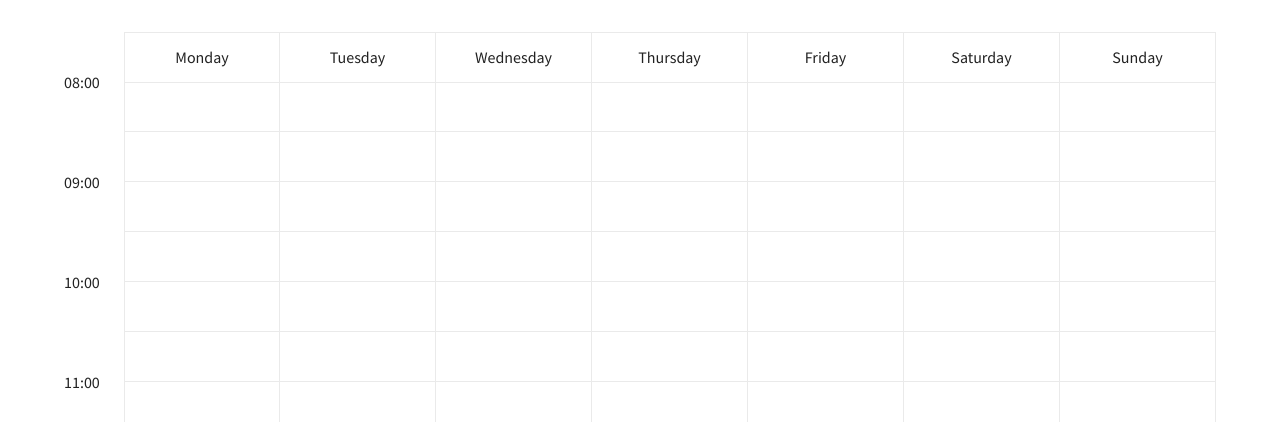
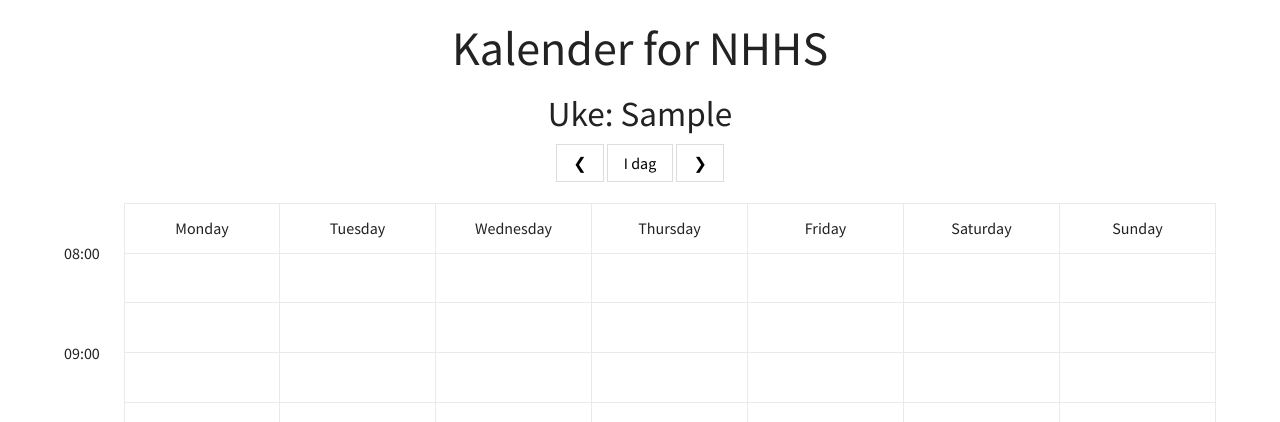
Before and after one commit to joachimaae/NHHS-kalender, a Flask app: template app/templates/index.html in a window 1280 px wide. Shown: the top 422 px of the page. Run offline with Flask 2, Linux system fonts and the light colour scheme; the template is opened without the code that fills it: most values are stand-ins (such as "Sample title", 1, 10 or a date in 2020); some libraries are stand-ins or nearby versions.

Commit message:
Ukebytter

```diff
--- a/app/static/styles/css/style.css
+++ b/app/static/styles/css/style.css
@@ -17,10 +17,31 @@ body {
   color: #222222;
   background-color: white;
 }
+body h2 {
+  font-size: 2.2em;
+}
 
 a {
   color: #A2B9B2;
   text-decoration: none;
+}
+
+/* Added below*/
+.weekswitch {
+  text-align: center;
+  display: block;
+  padding-top: 1em;
+  margin: 0.5em;
+}
+.weekswitch a {
+  color: black;
+  padding: 8px 16px;
+  text-decoration: none;
+  transition: background-color 0.3s;
+  border: 1px solid #ddd;
+}
+.weekswitch a:hover {
+  background-color: #ddd;
 }
 
 /* --------------------------------
--- a/app/static/styles/scss/style.scss
+++ b/app/static/styles/scss/style.scss
@@ -27,11 +27,38 @@ body {
 	}
 	color: $text-color;
 	background-color: $bg-color;
+
+
+
+	h2 {
+		font-size: 2.2em;
+	}
 }
 
 a {
 	color: $link-color;
 	text-decoration: none;
+
+}
+/* Added below*/
+.weekswitch{
+	text-align: center;
+	display: block;
+	padding-top: 1em;
+	margin: 0.5em;
+	a {
+		color: black;
+		padding: 8px 16px;
+		text-decoration: none;
+		transition: background-color .3s;
+		border: 1px solid #ddd;
+		&:hover {
+			background-color: #ddd;
+		}
+
+
+	}
+
 }
 
 /* --------------------------------
--- a/app/templates/index.html
+++ b/app/templates/index.html
@@ -11,6 +11,16 @@
 	<title>NHHS Kalender</title>
 </head>
 <body>
+
+<h1 style="text-align:center;font-size: 3em;padding:0.5em;">Kalender for NHHS</h1>
+<h2 style="text-align:center;">Uke: {{ ukenummer_dag }}</h2>
+
+<div class="weekswitch">
+  <a href="/index/{{ ukenummer_dag - 1 if ukenummer_dag!=1 else 52 }}">❮</a>
+  <a href="/index">I dag</a>
+  <a href="/index/{{ ukenummer_dag + 1 if ukenummer_dag!=52 else 1 }}">❯</a>
+</div>
+
 <div class="cd-schedule loading">
 	<div class="timeline">
 		<ul>
@@ -56,7 +66,7 @@
 				<div class="top-info"><span>Monday</span></div>
 
 				<ul>
-					{% for key, value in eventer.items() if value['ukedag'] == 0 %}
+					{% for key, value in eventer.items() if value['ukedag'] == 0 and value['ukenummer']==ukenummer_dag %}
 					<li class="single-event" data-start= "{{ value['start_tid'] }}" data-end="{{ value['slutt_tid'] }}" data-content="{{ value['beskrivelse'] }}" data-event="event-{{ value['farge'] }}">
 						<a href="#0">
 							<em class="event-name">{{ value['tittel'] }}</em>
@@ -69,7 +79,7 @@
 			<li class="events-group">
 				<div class="top-info"><span>Tuesday</span></div>
 					<ul>
-						{% for key, value in eventer.items() if value['ukedag'] == 1 %}
+						{% for key, value in eventer.items() if value['ukedag'] == 1 and value['ukenummer']==ukenummer_dag %}
 						<li class="single-event" data-start= "{{ value['start_tid'] }}" data-end="{{ value['slutt_tid'] }}" data-content="{{ value['beskrivelse'] }}" data-event="event-{{ value['farge'] }}">
 							<a href="#0">
 								<em class="event-name">{{ value['tittel'] }}</em>
@@ -81,7 +91,7 @@
 			<li class="events-group">
 				<div class="top-info"><span>Wednesday</span></div>
 					<ul>
-						{% for key, value in eventer.items() if value['ukedag'] == 2 %}
+						{% for key, value in eventer.items() if value['ukedag'] == 2 and value['ukenummer']==ukenummer_dag %}
 						<li class="single-event" data-start= "{{ value['start_tid'] }}" data-end="{{ value['slutt_tid'] }}" data-content="{{ value['beskrivelse'] }}" data-event="event-{{ value['farge'] }}">
 							<a href="#0">
 								<em class="event-name">{{ value['tittel'] }}</em>
@@ -94,7 +104,7 @@
 					<div class="top-info"><span>Thursday</span></div>
 
 					<ul>
-						{% for key, value in eventer.items() if value['ukedag'] == 3 %}
+						{% for key, value in eventer.items() if value['ukedag'] == 3 and value['ukenummer']==ukenummer_dag %}
 						<li class="single-event" data-start= "{{ value['start_tid'] }}" data-end="{{ value['slutt_tid'] }}" data-content="{{ value['beskrivelse'] }}" data-event="event-{{ value['farge'] }}">
 							<a href="#0">
 								<em class="event-name">{{ value['tittel'] }}</em>
@@ -107,7 +117,7 @@
 					<div class="top-info"><span>Friday</span></div>
 
 					<ul>
-						{% for key, value in eventer.items() if value['ukedag'] == 4 %}
+						{% for key, value in eventer.items() if value['ukedag'] == 4 and value['ukenummer']==ukenummer_dag %}
 						<li class="single-event" data-start= "{{ value['start_tid'] }}" data-end="{{ value['slutt_tid'] }}" data-content="{{ value['beskrivelse'] }}" data-event="event-{{ value['farge'] }}">
 							<a href="#0">
 								<em class="event-name">{{ value['tittel'] }}</em>
@@ -119,7 +129,7 @@
 			<li class="events-group">
 					<div class="top-info"><span>Saturday</span></div>
 					<ul>
-						{% for key, value in eventer.items() if value['ukedag'] == 5 %}
+						{% for key, value in eventer.items() if value['ukedag'] == 5 and value['ukenummer']==ukenummer_dag %}
 						<li class="single-event" data-start= "{{ value['start_tid'] }}" data-end="{{ value['slutt_tid'] }}" data-content="{{ value['beskrivelse'] }}" data-event="event-{{ value['farge'] }}">
 							<a href="#0">
 								<em class="event-name">{{ value['tittel'] }}</em>
@@ -131,7 +141,7 @@
 			<li class="events-group">
 				<div class="top-info"><span>Sunday</span></div>
 					<ul>
-						{% for key, value in eventer.items() if value['ukedag'] == 6 %}
+						{% for key, value in eventer.items() if value['ukedag'] == 6 and value['ukenummer']==ukenummer_dag %}
 							<li class="single-event" data-start= "{{ value['start_tid'] }}" data-end="{{ value['slutt_tid'] }}" data-content="{{ value['beskrivelse'] }}" data-event="event-{{ value['farge'] }}">
 								<a href="#0">
 									<em class="event-name">{{ value['tittel'] }}</em>
```
Also changed, not shown: app/views.py (+8 -2 lines), 1 other file.
